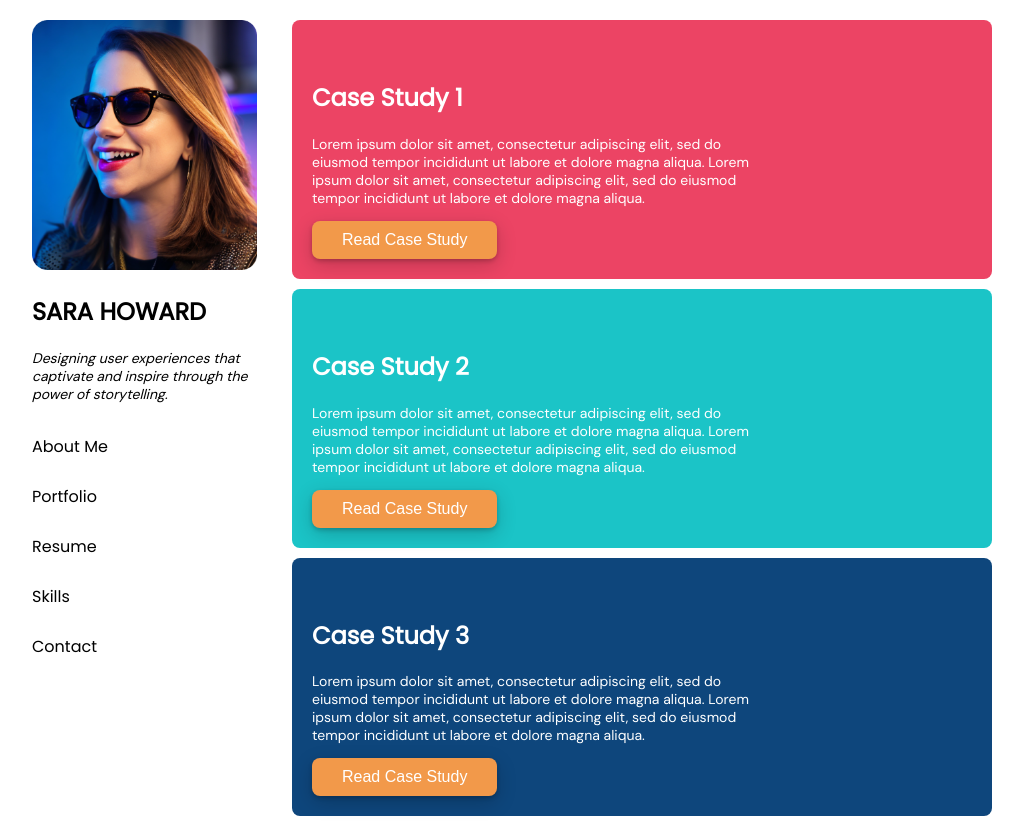
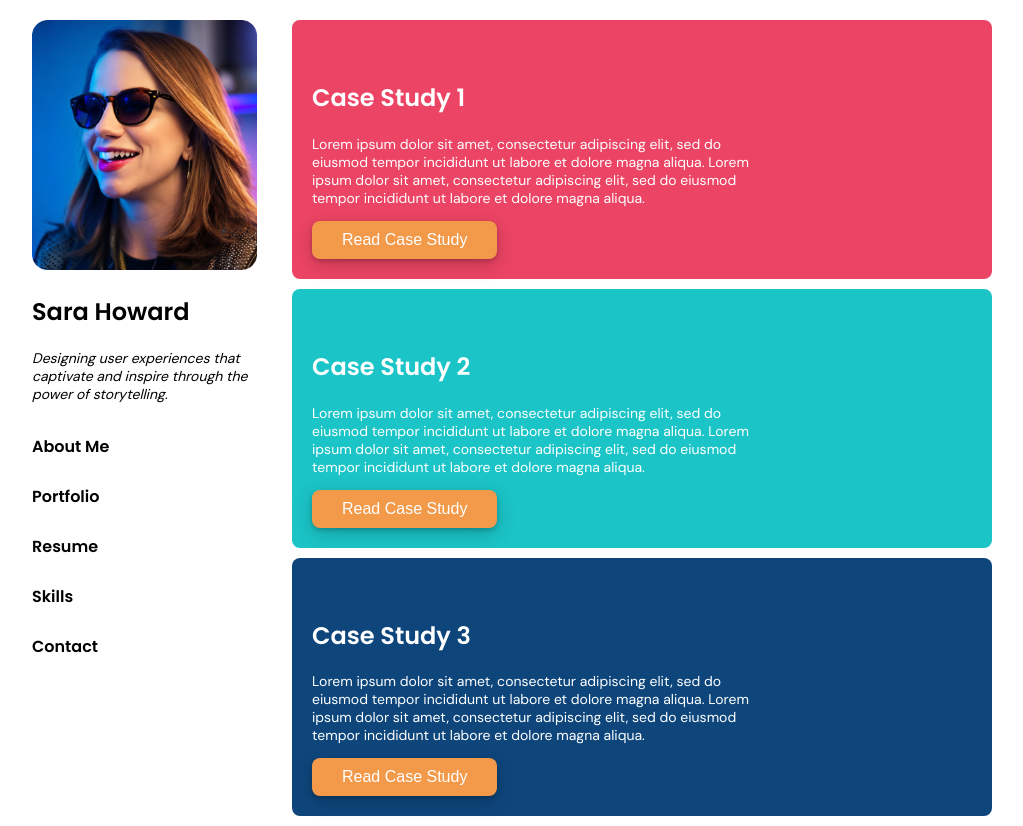
Before and after one commit to SaraSHoward/I_HATE_CODING, a plain HTML site: page index.html in a window 1280 px wide. Shown: the whole page, without its empty margins (128-1151 px from the left). Drawn offline with Linux system fonts and the light colour scheme.

Commit message:
Homepage updates

```diff
--- a/css/style.css
+++ b/css/style.css
@@ -5,7 +5,8 @@ body {
  margin-top: 20px;
 }
 h1 {
-    font-family: 'Poppins';
+    font-family: 'Poppins', sans-serif;
+    font-weight: 600;
 }
 h2 {
     padding-top: 20px;
--- a/index.html
+++ b/index.html
@@ -1,7 +1,7 @@
 <!DOCTYPE html>
 <html>
     <head>
-        <link href='https://fonts.googleapis.com/css?family=Poppins' rel='stylesheet'>
+        <link href="https://fonts.googleapis.com/css2?family=Poppins:wght@600&display=swap" rel="stylesheet">
         <link href='https://fonts.googleapis.com/css?family=DM Sans' rel='stylesheet'>
         <title>I Hate Coding</title>
         <link rel="stylesheet" href="./css/style.css">
@@ -30,7 +30,7 @@
                 />
             </div>
             <div>
-                <h1>SARA HOWARD</h1>
+                <h1>Sara Howard</h1>
                 <p style="margin-right: 10px;""><i>Designing user experiences that captivate and inspire through the power of storytelling.</i></p>
                 <ul>
                     <li>About Me</li>
```
